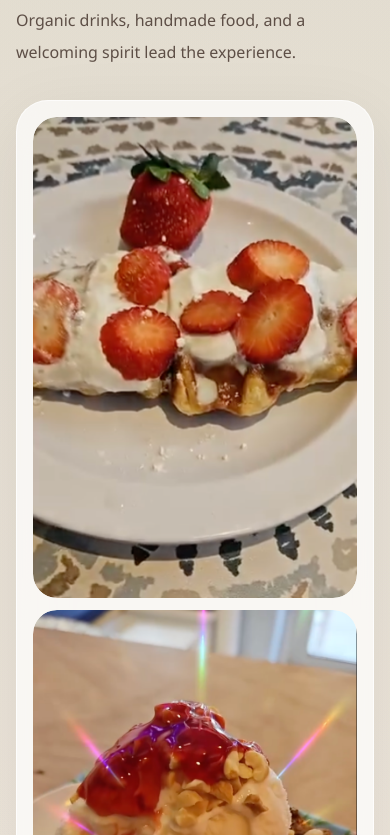
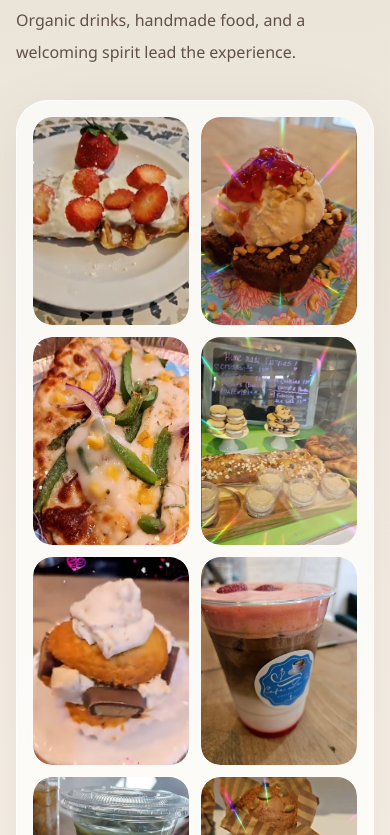
Before and after one commit to Volta-NYC/Cafe-La-Fe, a Next.js app: page / in a window 390 px wide. Shown: the part 1069-1904 px from the top of the page. Built offline with nearby package versions, Linux system fonts and the light colour scheme.

Commit message:
phone fix

```diff
--- a/app/menu/page.tsx
+++ b/app/menu/page.tsx
@@ -249,7 +249,7 @@ export default function MenuPage() {
             </div>
           </div>
 
-          <div className="space-y-12">
+          <div className="hidden space-y-12 lg:block">
             {filteredGroups.length === 0 ? (
               <Reveal>
                 <div className="glass-panel p-10">
--- a/app/page.tsx
+++ b/app/page.tsx
@@ -99,7 +99,22 @@ export default function HomePage() {
 
           <Reveal delay={0.08}>
             <div className="mt-8 glass-panel p-4 md:p-6 lg:mt-10">
-              <div className="columns-1 gap-3 sm:columns-2 md:columns-3 xl:columns-4">
+              <div className="grid grid-cols-2 gap-3 sm:hidden">
+                {GALLERY_IMAGES.map((image) => (
+                  <div key={image.src} className="overflow-hidden rounded-[1.2rem]">
+                    <div className="relative aspect-[3/4] overflow-hidden rounded-[1.2rem] bg-olive-50">
+                      <Image
+                        src={image.src}
+                        alt={image.alt}
+                        fill
+                        className="object-cover transition duration-500"
+                        sizes="50vw"
+                      />
+                    </div>
+                  </div>
+                ))}
+              </div>
+              <div className="hidden gap-3 sm:block sm:columns-2 md:columns-3 xl:columns-4">
                 {GALLERY_IMAGES.map((image, index) => (
                   <div key={image.src} className={`mb-3 break-inside-avoid overflow-hidden rounded-[1.5rem] sm:mb-4 sm:rounded-[1.7rem] ${index % 5 === 0 ? "md:mt-8" : ""}`}>
                     <div className="relative min-h-[13rem] overflow-hidden rounded-[1.5rem] bg-olive-50 sm:min-h-[14rem] sm:rounded-[1.7rem]">
```
